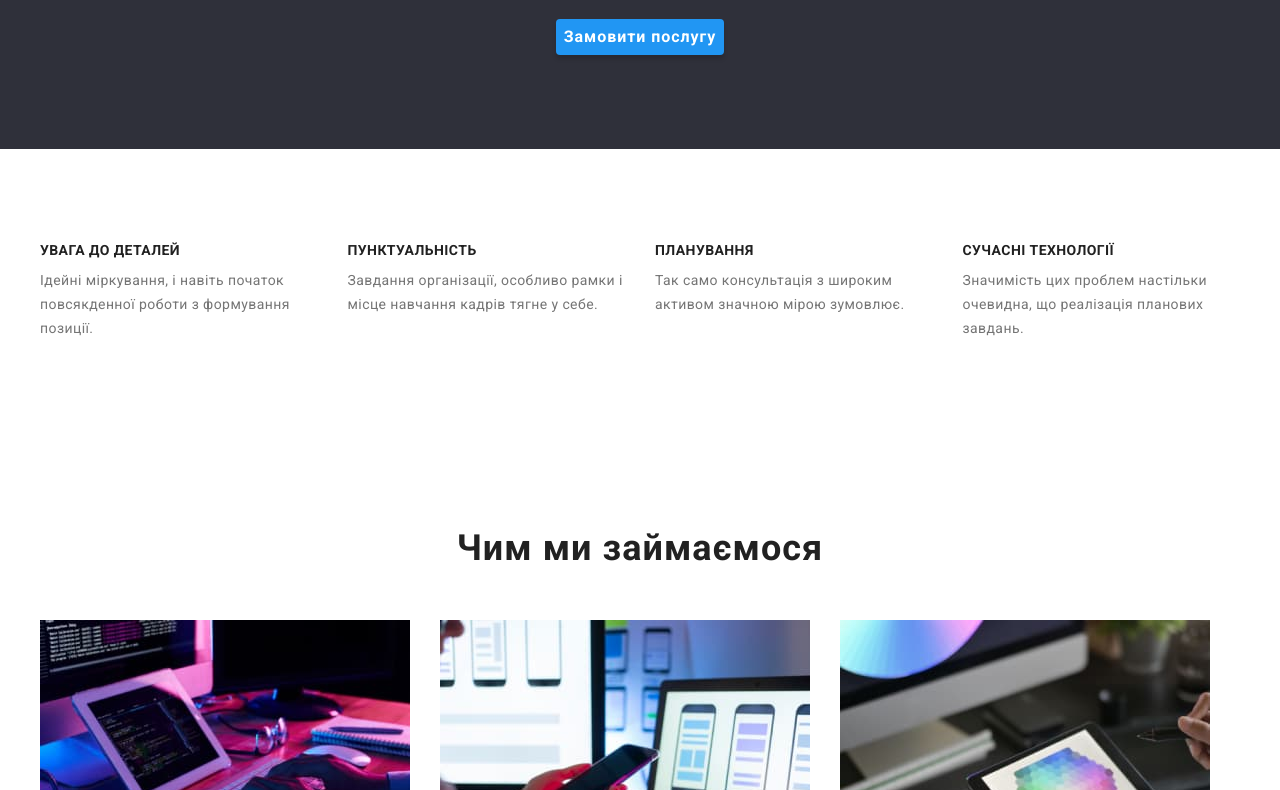
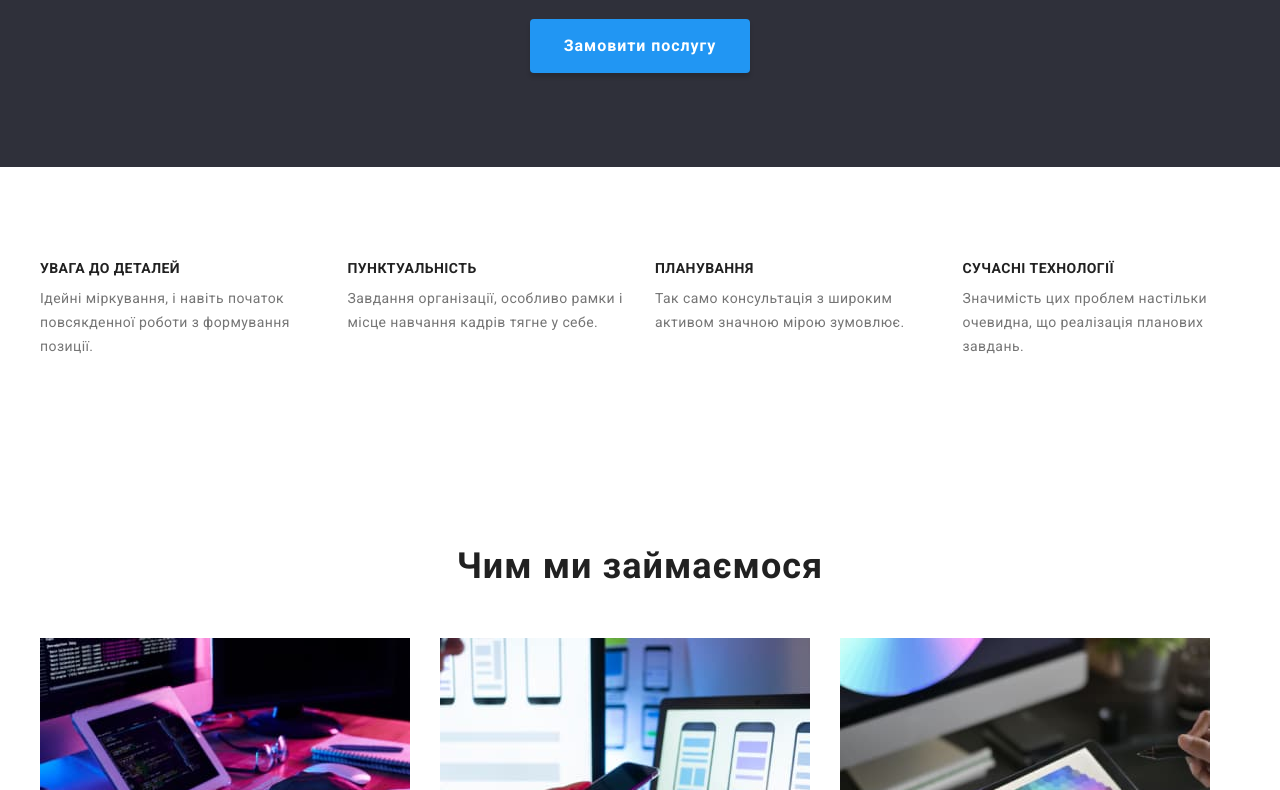
Before and after one commit to liudmyla-ch/goit-markup-hw-03, a plain HTML site: page index.html in a window 1280 px wide. Shown: the part 246-1036 px from the top of the page. Drawn offline with nearby package versions, Linux system fonts and the light colour scheme.

Commit message:
Update styles.css

```diff
--- a/css/styles.css
+++ b/css/styles.css
@@ -131,7 +131,7 @@ header {
   box-shadow: 0px 4px 4px rgba(0, 0, 0, 0.15);
   border-radius: 4px;
   border-color: transparent;
-  padding-top: 10px 32px;
+  padding: 10px 32px;
 }
 .button-hero:hover,
 .button-hero:focus {
```
